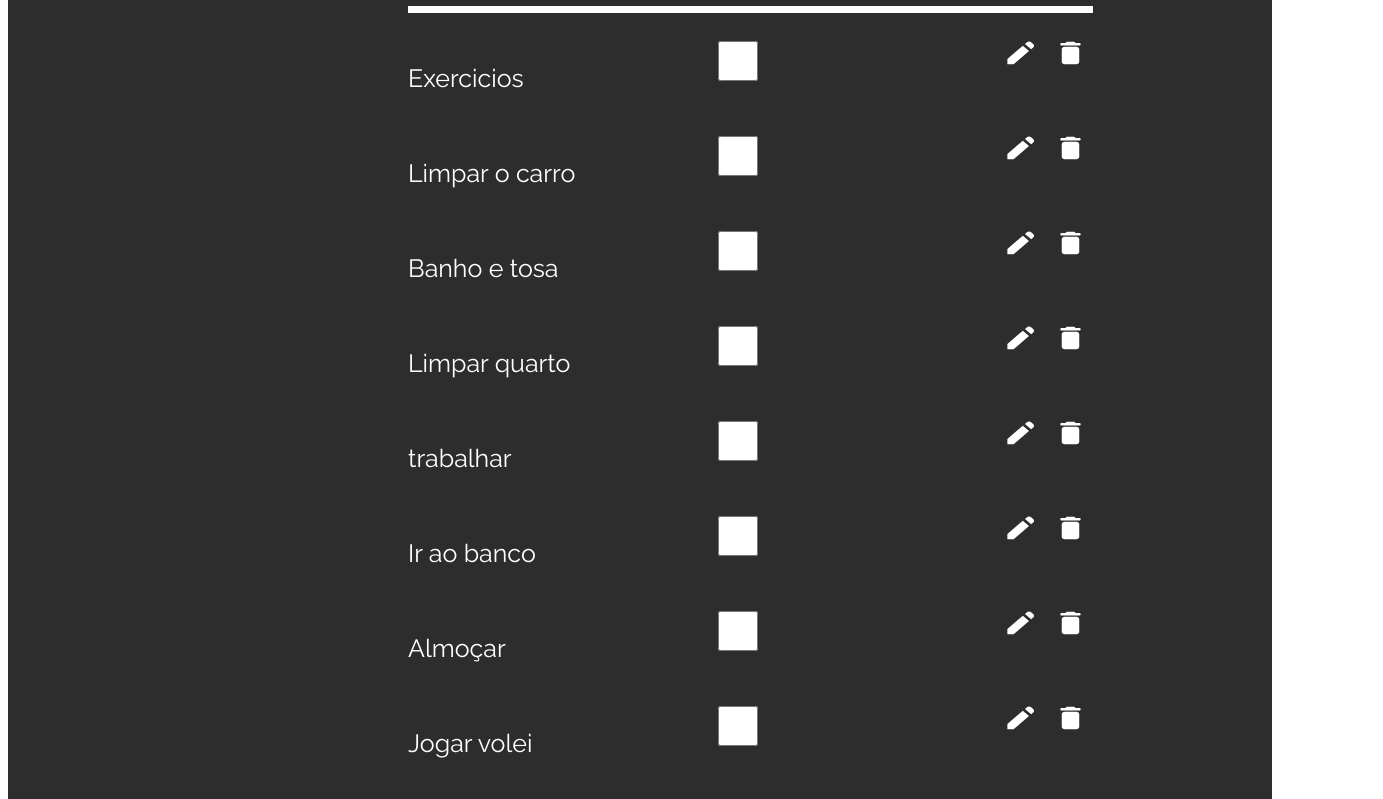
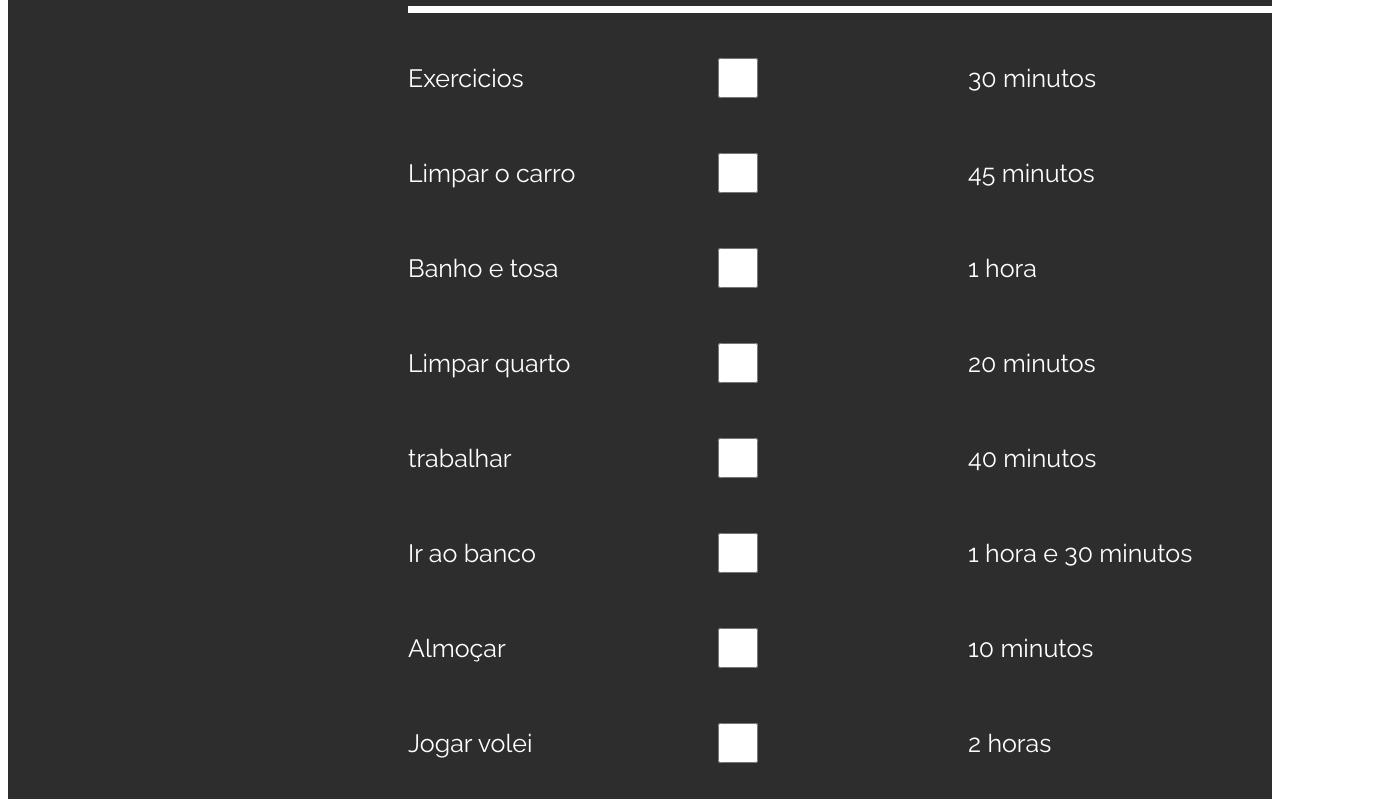
Before and after one commit to HirukkaPaulo/Planejador-Diario, a React (Vite) app: page / in a window 1280 px wide. Shown: the part 780-1579 px from the top of the page, 1383 px wide, since content can reach past the window. Built offline with nearby package versions, Linux system fonts and the light colour scheme.

Commit message:
Adicionado a coluna de tempo

```diff
--- a/Mock.js
+++ b/Mock.js
@@ -1,14 +1,14 @@
 
 
 export const db = [
-  { id: 1, title: "Exercicios", description: "Ir para academia fazer exercicios", completed: true },
-  { id: 2, title: "Limpar o carro", description: "Limpar o carro inteiro, de dentro pra fora", completed: false },
-  { id: 3, title: "Banho e tosa", description: "Levar o cachorro ao pet shop", completed: false },
-  { id: 4, title: "Limpar quarto", description: "Limpar toda bagunça que está dentro do quarto", completed: true },
-  { id: 5, title: "trabalhar", description: "Chegar ao escritorio antes das 20:00", completed: true },
-  { id: 6, title: "Ir ao banco", description: "Chear ao banco antes das 10:00", completed: false },
-  { id: 7, title: "Almoçar", description: "Preparar a comida para a janta", completed: false },
-  { id: 8, title: "Jogar volei", description: "Ir a quadra para jogar volei com os amigos", completed: true },
-  { id: 9, title: "Estudar programação", description: "Entrar na plataforma dos alunos para estudar", completed: false },
-  { id: 10, title: "shopping", description: "Fazer algumas compras no shopping", completed: true }
+  { id: 1, title: "Exercicios", description: "Ir para academia fazer exercicios", completed: true ,time:"30 minutos"},
+  { id: 2, title: "Limpar o carro", description: "Limpar o carro inteiro, de dentro pra fora", completed: false,time:"45 minutos" },
+  { id: 3, title: "Banho e tosa", description: "Levar o cachorro ao pet shop", completed: false,time:"1 hora" },
+  { id: 4, title: "Limpar quarto", description: "Limpar toda bagunça que está dentro do quarto", completed: true,time:"20 minutos" },
+  { id: 5, title: "trabalhar", description: "Chegar ao escritorio antes das 20:00", completed: true,time:"40 minutos" },
+  { id: 6, title: "Ir ao banco", description: "Chegar ao banco antes das 10:00", completed: false,time:"1 hora e 30 minutos" },
+  { id: 7, title: "Almoçar", description: "Preparar a comida para a janta", completed: false,time:"10 minutos" },
+  { id: 8, title: "Jogar volei", description: "Ir a quadra para jogar volei com os amigos", completed: true,time:"2 horas" },
+  { id: 9, title: "Estudar programação", description: "Entrar na plataforma dos alunos para estudar", completed: false ,time:"2 horas" },
+  { id: 10, title: "shopping", description: "Fazer algumas compras no shopping", completed: true,time:"1 hora" }
 ]
--- a/src/Components/TaskList/TaskList.jsx
+++ b/src/Components/TaskList/TaskList.jsx
@@ -78,10 +78,11 @@ export default function TaskList({data}){
     }
 
   class task {
-    constructor(id,title,description){
+    constructor(id,title,description,time){
       this.id = id;
       this.title = title;
       this.description = description;
+      this.time = time
     }
   }
 
@@ -95,6 +96,7 @@ export default function TaskList({data}){
                   <div className='content'>
                     <p>Tarefa</p>
                     <p>Status</p>
+                    <p>Tempo</p>
                     <p>Opções</p>
                   </div>
                   <div className='whitebar'>
@@ -103,10 +105,11 @@ export default function TaskList({data}){
                   <div key={index} className='taskAdd'>
                     <p>{itens.title}</p>
                     <input className='inputCheckBox' type='checkbox'></input>
+                    <p className='time'>{itens.time}</p>
                     <div className='imagens'>
                         <img onClick={() => {
                         editCard(index);
-                      }}
+                        }}
                         src="Pencil.svg" alt="" />
                         <img onClick={() => {
                         deleteCard(index);
--- a/src/Components/TaskList/index.scss
+++ b/src/Components/TaskList/index.scss
@@ -24,7 +24,7 @@
 
 .whitebar{
     background-color: white;
-    width: 685px;
+    width: 975px;
     height: 7px;
     margin-top: 40px;
 }
@@ -50,7 +50,7 @@
        }
 
     button{
-        margin-left: 410px;
+        margin-left: 65px;
         background-color: #2D2D2D;
         color: white;
         border: none;
@@ -62,6 +62,11 @@
 .taskAdd{
     display: flex;
     padding-top: 25px;
+}
+
+.time{
+    position: absolute;
+    padding-left: 560px;
 }
 
 .inputTask{
@@ -80,6 +85,7 @@
 }
 
 .inputCheckBox{
+    margin-top: 20px;
     width: 40px;
     height: 40px;
     margin-left: 310px;
@@ -89,7 +95,8 @@
 }
 
 .imagens{
-    padding-left: 580px;
+    margin-top: 20px;
+    padding-left: 870px;
     display: flex;
     position: absolute;
 
```
Also changed, not shown: 1 other file (tests, documents, lock files or other folders).
